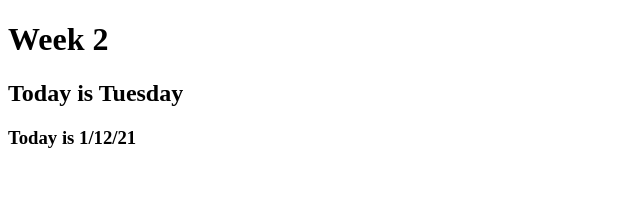
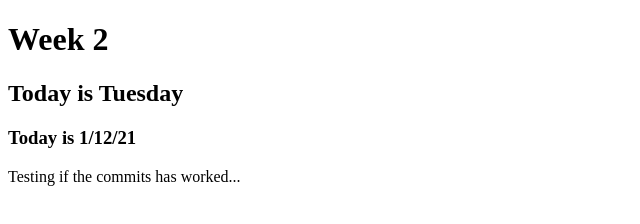
Before and after one commit to banne001/week2, a plain HTML site: page index.html in a window 1280 px wide. Shown: the whole page, without its empty margins (0-640 px from the left). Drawn offline with Linux system fonts and the light colour scheme.

Commit message:
Testing paragraph

```diff
--- a/index.html
+++ b/index.html
@@ -8,5 +8,6 @@
 <h1>Week 2</h1>
 <h2>Today is Tuesday</h2>
 <h3>Today is 1/12/21</h3>
+<p>Testing if the commits has worked...</p>
 </body>
 </html>
```
